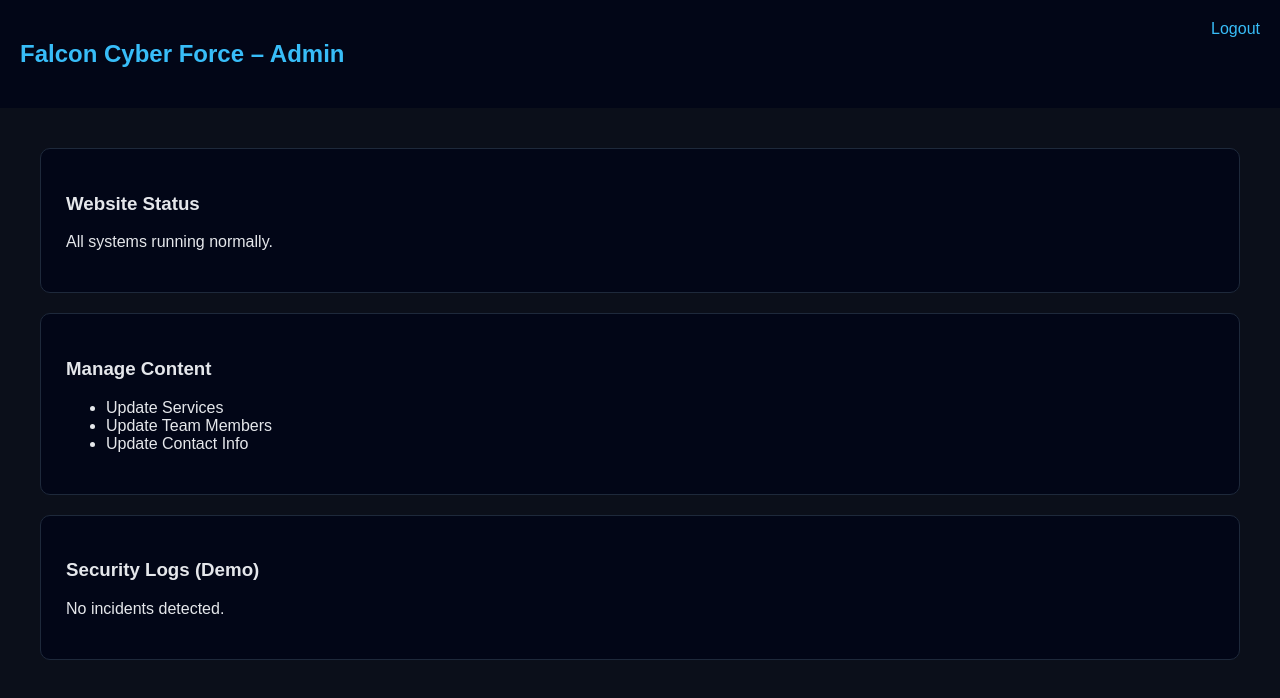
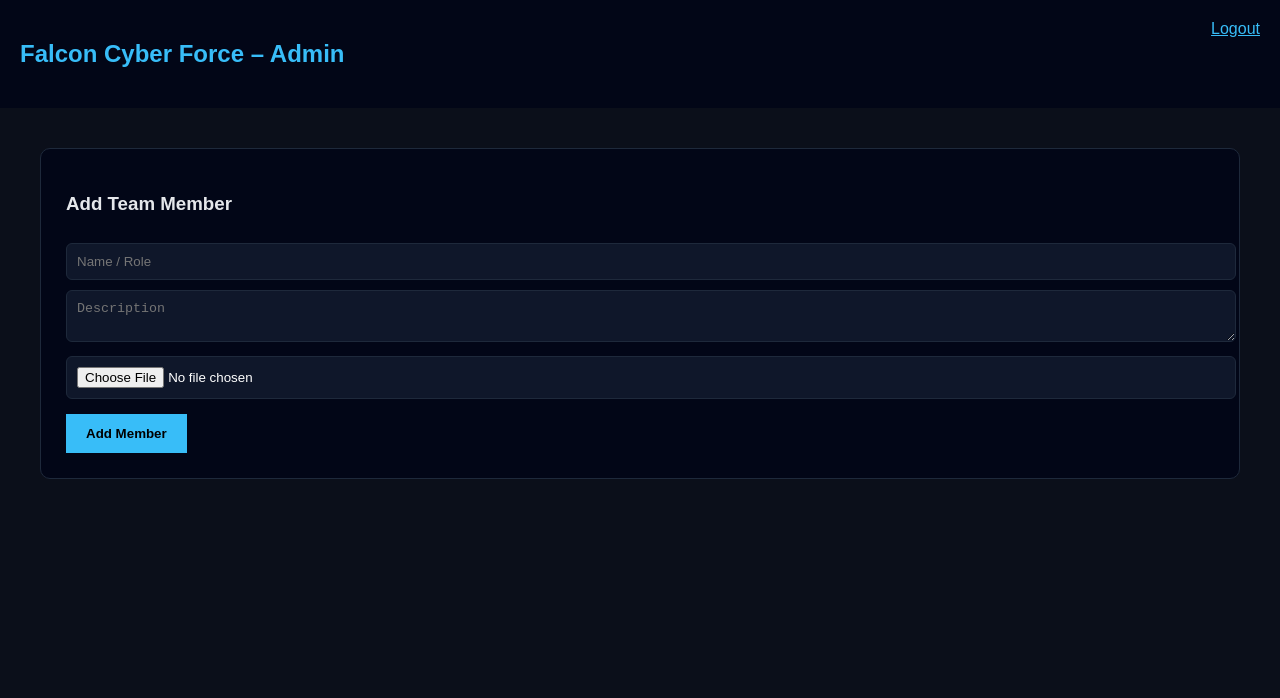
Before and after one commit to Ahamed313/falcon_cyber_force, a plain HTML site: page dashboard.html in a window 1280 px wide. Drawn offline with Linux system fonts and the light colour scheme.

Commit message:
Update dashboard.html

```diff
--- a/dashboard.html
+++ b/dashboard.html
@@ -13,9 +13,9 @@ body{
 header{
   background:#020617;
   padding:20px;
-  color:#38bdf8;
   display:flex;
   justify-content:space-between;
+  color:#38bdf8;
 }
 .container{
   padding:40px;
@@ -27,9 +27,22 @@ header{
   border-radius:10px;
   margin-bottom:20px;
 }
-a{
-  color:#38bdf8;
-  text-decoration:none;
+input, textarea{
+  width:100%;
+  padding:10px;
+  margin-top:10px;
+  background:#0f172a;
+  border:1px solid #1e293b;
+  color:white;
+  border-radius:6px;
+}
+button{
+  margin-top:15px;
+  padding:12px 20px;
+  background:#38bdf8;
+  border:none;
+  font-weight:bold;
+  cursor:pointer;
 }
 </style>
 </head>
@@ -37,31 +50,50 @@ a{
 
 <header>
   <h2>Falcon Cyber Force – Admin</h2>
-  <a href="admin.html">Logout</a>
+  <a href="admin.html" style="color:#38bdf8;">Logout</a>
 </header>
 
 <div class="container">
 
   <div class="card">
-    <h3>Website Status</h3>
-    <p>All systems running normally.</p>
-  </div>
+    <h3>Add Team Member</h3>
 
-  <div class="card">
-    <h3>Manage Content</h3>
-    <ul>
-      <li>Update Services</li>
-      <li>Update Team Members</li>
-      <li>Update Contact Info</li>
-    </ul>
-  </div>
+    <input id="name" placeholder="Name / Role">
+    <textarea id="desc" placeholder="Description"></textarea>
+    <input type="file" id="photo">
 
-  <div class="card">
-    <h3>Security Logs (Demo)</h3>
-    <p>No incidents detected.</p>
+    <button onclick="addMember()">Add Member</button>
   </div>
 
 </div>
 
+<script>
+function addMember(){
+  const name = document.getElementById("name").value;
+  const desc = document.getElementById("desc").value;
+  const photo = document.getElementById("photo").files[0];
+
+  if(!name || !desc || !photo){
+    alert("All fields required");
+    return;
+  }
+
+  const reader = new FileReader();
+  reader.onload = function(){
+    const members = JSON.parse(localStorage.getItem("team")) || [];
+    members.push({
+      name:name,
+      desc:desc,
+      img:reader.result
+    });
+    localStorage.setItem("team", JSON.stringify(members));
+    alert("Team member added!");
+    document.getElementById("name").value="";
+    document.getElementById("desc").value="";
+  };
+  reader.readAsDataURL(photo);
+}
+</script>
+
 </body>
 </html>
```
